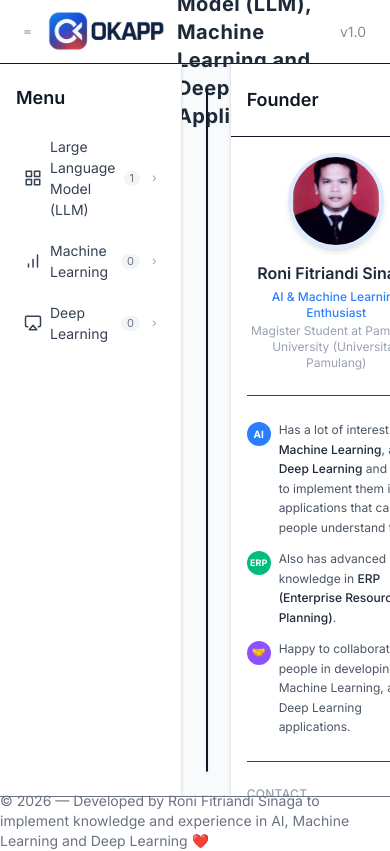
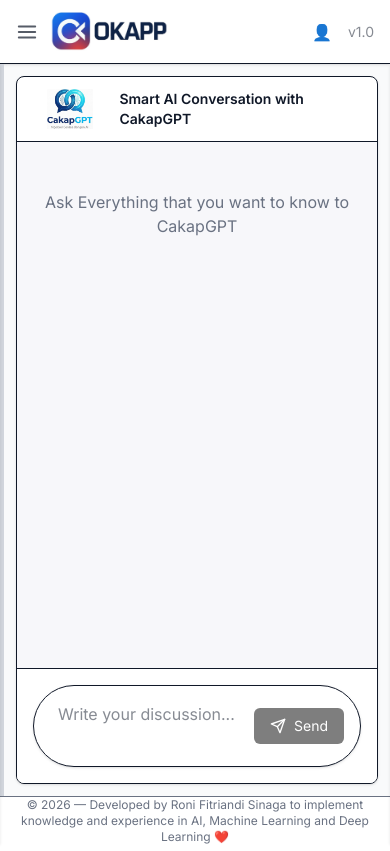
Before and after one commit to ronisinaga/cakapgpt_fe, a React (Vite) app: page / in a window 390 px wide. Built offline with nearby package versions, Linux system fonts and the light colour scheme.

Commit message:
upload changes

```diff
--- a/index.html
+++ b/index.html
@@ -2,7 +2,7 @@
 <html lang="en">
   <head>
     <meta charset="UTF-8" />
-    <link rel="icon" type="image/svg+xml" href="/assets/licon.png" />
+    <link rel="icon" type="image/svg+xml" href="/assets/icon.png" />
     <meta name="viewport" content="width=device-width, initial-scale=1.0" />
     <title>LLM, Machine Learning and Deep Learning Applications</title>
     <link href="https://fonts.googleapis.com/css2?family=Inter:wght@400;500;600;700&display=swap" rel="stylesheet">
--- a/src/pages/Home.tsx
+++ b/src/pages/Home.tsx
@@ -18,6 +18,9 @@
   const toggleMenu = (key: string) => {
     setOpenMenus((prev) => ({ ...prev, [key]: !prev[key] }));
   };
+
+  //Tambahkan state untuk mobile
+  const [isMobileMenuOpen, setIsMobileMenuOpen] = useState(false);
 
   const menuTree = [
     {
@@ -58,7 +61,9 @@
 
   const startDragging = () => !isCollapsed && setIsDragging(true);
   const stopDragging = () => setIsDragging(false);
-  const [isRightCollapsed, setIsRightCollapsed] = useState(false);
+  const [isRightCollapsed, setIsRightCollapsed] = useState(
+    typeof window !== "undefined" ? window.innerWidth < 768 : false
+  );
   const [rightWidth, setRightWidth] = useState(280);
 
   const handleMouseMove = (e: MouseEvent) => {
@@ -77,51 +82,96 @@
     };
   });
 
+  useEffect(() => {
+    const handleResize = () => {
+      if (window.innerWidth < 768) {
+        setIsRightCollapsed(true);
+      }else {
+        setIsRightCollapsed(false);
+      }
+    };
+    handleResize(); // jalankan saat pertama load
+    window.addEventListener("resize", handleResize);
+    return () => window.removeEventListener("resize", handleResize);
+  }, []);
+
   return (
     <div className="h-screen flex flex-col bg-gray-50 text-gray-900">
 
       {/* HEADER */}
-      <header className="h-16 border-b bg-white px-6 flex items-center justify-between shadow-sm">
-        <div className="flex items-center gap-4 cursor-pointer select-none">
+      <header className="h-16 border-b bg-white px-4 md:px-6 flex items-center justify-between shadow-sm">
+        <div className="flex items-center gap-3 cursor-pointer select-none">
           <Menu
             size={22}
             className="opacity-70 hover:opacity-100 transition"
-            onClick={() => setIsCollapsed(!isCollapsed)}
+            onClick={() => {
+              if (window.innerWidth < 768) {
+                setIsMobileMenuOpen(!isMobileMenuOpen);
+              } else {
+                setIsCollapsed(!isCollapsed);
+              }
+            }}
           />
-
-          {/* LOGO + TEXT */}
           <div className="flex items-center gap-3">
             <img
               src="/assets/logo.jpg"
               alt="OKAPP Logo"
               className="h-10 w-auto object-contain"
             />
-
             {!isCollapsed && (
-              <span className="font-bold text-xl text-gray-800 tracking-wide">
+              <span className="font-bold text-sm md:text-xl text-gray-800 tracking-wide hidden sm:block">
                 - Large Language Model (LLM), Machine Learning and Deep Learning Application
               </span>
             )}
           </div>
         </div>
-        <p className="text-sm opacity-50">v1.0</p>
+        <div className="flex items-center gap-2">
+          <button
+            className="md:hidden p-2 rounded hover:bg-gray-100 text-gray-600"
+            onClick={() => setIsRightCollapsed(!isRightCollapsed)}
+          >
+            👤
+          </button>
+          <p className="text-sm opacity-50">v1.0</p>
+        </div>
       </header>
+
+      {/* MOBILE OVERLAY */}
+      {isMobileMenuOpen && (
+        <div
+          className="md:hidden"
+          style={{
+            position: "fixed",
+            top: "64px",
+            left: 0,
+            bottom: 0,
+            width: isCollapsed ? 60 : sidebarWidth,
+            zIndex: 39,
+          }}
+          onClick={() => setIsMobileMenuOpen(false)}
+        />
+      )}
 
       {/* LAYOUT */}
       <div className="flex flex-1 overflow-hidden">
 
         {/* SIDEBAR */}
         <aside
-          className="bg-white border-r border-gray-200 shadow-sm  transition-all duration-200 flex flex-col"
+          className={`
+            bg-white border-r border-gray-200 shadow-sm flex flex-col
+            fixed md:relative top-16 md:top-0 bottom-0 z-50
+            transition-all duration-200
+            ${isMobileMenuOpen ? "translate-x-0" : "-translate-x-full"}
+            md:translate-x-0
+          `}
           style={{ width: isCollapsed ? 60 : sidebarWidth }}
         >
+          {/* ISI SIDEBAR TIDAK BERUBAH - copy paste dari kode asal */}
           <div className="px-4 py-5">
             {!isCollapsed && <h2 className="font-semibold text-lg mb-4">Menu</h2>}
-
             <ul className="space-y-1">
               {menuTree.map((item) => (
                 <li key={item.key}>
-                  {/* Parent item */}
                   <div
                     className="flex items-center gap-2 px-2 py-2 rounded-md cursor-pointer hover:bg-gray-100 text-gray-700 text-[14px] select-none"
                     onClick={() => toggleMenu(item.key)}
@@ -130,13 +180,9 @@
                     {!isCollapsed && (
                       <>
                         <span className="flex-1">{item.label}</span>
-
-                        {/* Badge jumlah children */}
                         <span className="text-[11px] bg-gray-100 text-gray-500 rounded-full px-1.5 py-0.5 leading-none">
                           {item.children.length}
                         </span>
-
-                        {/* Chevron */}
                         <span
                           className="text-gray-400 text-xs transition-transform duration-200 ml-1"
                           style={{
@@ -149,19 +195,20 @@
                       </>
                     )}
                   </div>
-
-                  {/* Children */}
                   {!isCollapsed && openMenus[item.key] && (
                     <ul className="ml-5 border-l border-gray-200 pl-2 mt-1 space-y-1">
                       {item.children.map((child, idx) => (
                         <li
                           key={idx}
-                          onClick={() => setActiveMenu(child.key)}
+                          onClick={() => {
+                            setActiveMenu(child.key);
+                            setIsMobileMenuOpen(false); // tutup drawer saat pilih menu
+                          }}
                           className={`flex items-center gap-2 px-2 py-1.5 rounded-md cursor-pointer text-[13px]
-                          ${activeMenu === child.key
-                            ? "bg-blue-50 text-blue-600 font-medium"
-                            : "hover:bg-gray-100 text-gray-600"
-                          }`}
+                            ${activeMenu === child.key
+                              ? "bg-blue-50 text-blue-600 font-medium"
+                              : "hover:bg-gray-100 text-gray-600"
+                            }`}
                         >
                           <img
                             src={child.image}
@@ -188,7 +235,7 @@
         )}
 
         {/* MAIN CONTENT */}
-        <div className="flex-1 overflow-auto p-6">
+        <div className="flex-1 overflow-auto p-3 md:p-6">
           {activeMenu === "cakapgpt" && <ChatGPT />}
           {activeMenu === "" && (
             <div className="flex items-center justify-center h-full text-gray-400">
@@ -198,14 +245,17 @@
         </div>
         {/* RIGHT SIDEBAR */}
         <aside
-          className="bg-white border-l border-gray-200 shadow-sm transition-all duration-200 flex flex-col"
+          className={`
+            bg-white border-l border-gray-200 shadow-sm flex flex-col
+            fixed md:relative top-16 md:top-0 bottom-0 right-0 z-50
+            transition-all duration-200
+            ${isRightCollapsed ? "translate-x-full md:translate-x-0" : "translate-x-0 md:translate-x-0"}
+          `}
           style={{ width: isRightCollapsed ? 60 : rightWidth }}
         >
-
           {/* HEADER SIDEBAR KANAN */}
           <div className="flex items-center justify-between p-4 border-b">
             {!isRightCollapsed && <h2 className="font-semibold text-lg">Founder</h2>}
-
             <button
               onClick={() => setIsRightCollapsed(!isRightCollapsed)}
               className="p-2 rounded hover:bg-gray-100"
@@ -216,7 +266,7 @@
 
           {/* KONTEN SIDEBAR */}
           {!isRightCollapsed && (
-            <div className="flex-1 overflow-auto p-4 text-sm text-gray-700 space-y-6">
+            <div className="flex-1 overflow-auto p-4 text-sm text-gray-700 space-y-5">
 
               {/* Foto & Nama */}
               <section className="text-center">
@@ -231,7 +281,7 @@
               </section>
 
               {/* Divider */}
-              <hr className="border-gray-10" />
+              <hr className="border-gray-100" />
 
               {/* Bio */}
               <section className="space-y-3">
@@ -270,7 +320,7 @@
               </section>
 
               {/* Divider */}
-              <hr className="border-gray-10" />
+              <hr className="border-gray-100" />
 
               {/* Contact */}
               <section>
@@ -283,14 +333,14 @@
                   dragonif01@gmail.com
                 </a>
               </section>
+
             </div>
           )}
-
         </aside>
       </div>
 
       {/* FOOTER */}
-      <footer className="h-12 border-t bg-white flex items-center justify-center text-sm text-gray-500">
+      <footer className="h-12 border-t bg-white flex items-center justify-center text-center text-xs md:text-sm text-gray-500 px-4">
         © {new Date().getFullYear()} — Developed by Roni Fitriandi Sinaga to implement knowledge and experience in AI, Machine Learning and Deep Learning ❤️
       </footer>
     </div>
```
